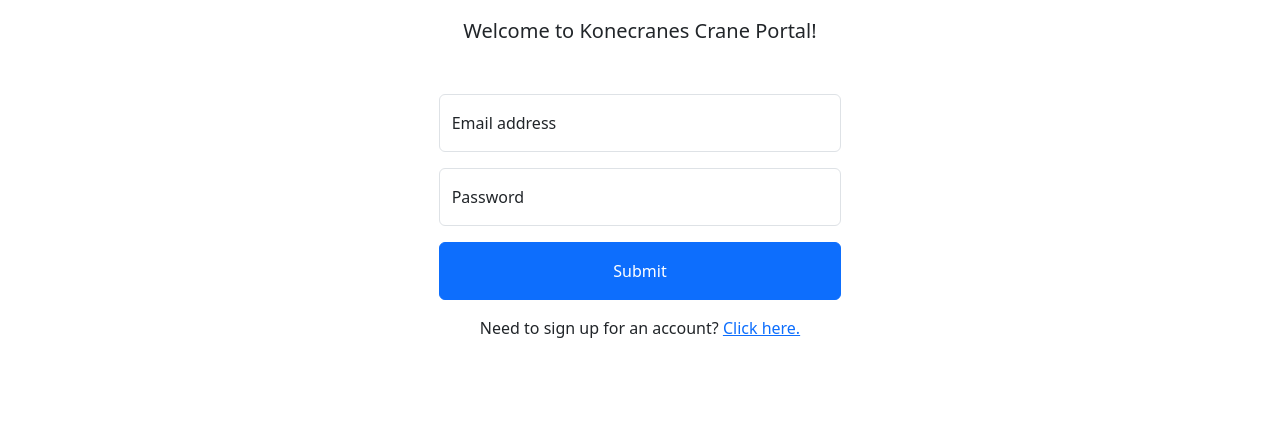
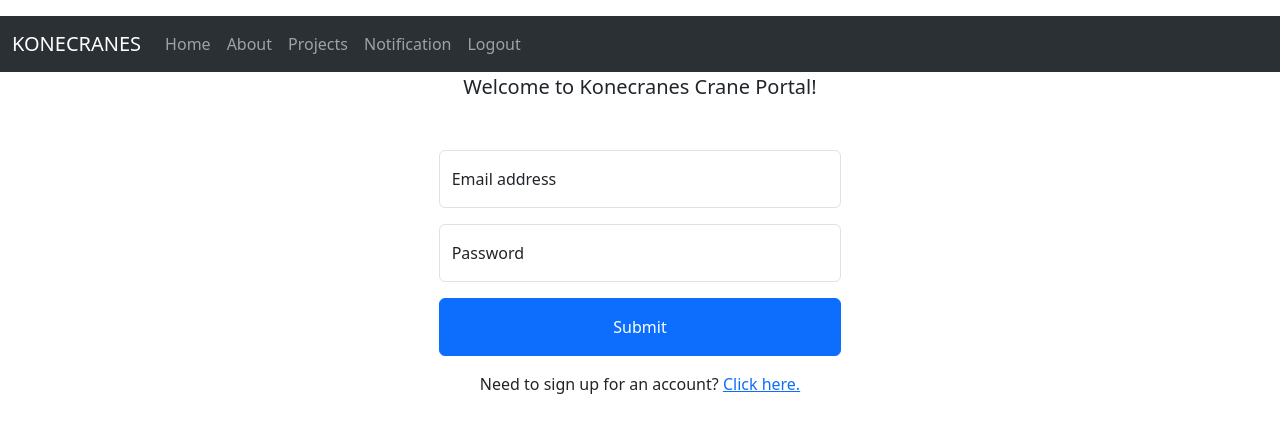
Before and after one commit to khanhhado1208/Login-Authentication-with-ReactJs-and-Firebase, a React (Create React App) app: page / in a window 1280 px wide. Shown: the top 432 px of the page. Built offline with nearby package versions, Linux system fonts and the light colour scheme.

Commit message:
navbar imported

```diff
--- a/src/components/Layout.jsx
+++ b/src/components/Layout.jsx
@@ -1,5 +1,6 @@
 import React from 'react';
 import { Outlet } from "react-router-dom";
+import NavBar from "../components/NavBar";
 
 /*
 * Outlet is a component to render nested child routes within parent route
@@ -16,10 +17,13 @@
     return(
         <div className = "container-fluid">
             <div className = "row justify-content-center mt-3">
+                <NavBar />
                 <div className = "col-md-4 text-center">
-                    <p className = "lead">Welcome to Konecranes Crane Portal!</p>
+                <p className = "lead">Welcome to Konecranes Crane Portal!</p>
                 </div>
+
                 <Outlet />
+
             </div>
         </div>
     )
--- /dev/null
+++ b/src/components/NavBar.css
@@ -0,0 +1,4 @@
+.full-width-navbar{
+    width: 100%;
+    margin: auto;
+}
--- /dev/null
+++ b/src/components/NavBar.jsx
@@ -0,0 +1,40 @@
+import React from 'react'
+import Container from 'react-bootstrap/Container';
+import Nav from 'react-bootstrap/Nav';
+import Navbar from 'react-bootstrap/Navbar';
+import "./NavBar.css";
+import { useNavigate } from "react-router-dom";
+import { auth } from "../firebase";
+import { signOut } from "firebase/auth";
+
+
+const NavBar = () => {
+    const navigate = useNavigate();
+    /*const user = auth.currentUser;*/
+
+    const logoutUser = async (e) => {
+        e.preventDefault();
+
+        await signOut(auth);
+        navigate("/");
+    }
+  return (
+    <>
+      <Navbar collapseOnSelect="lg"  className="bg-body-tertiary full-width-navbar" bg="dark" data-bs-theme="dark">
+        <Container fluid>
+          <Navbar.Brand href="#home">KONECRANES</Navbar.Brand>
+          <Nav className="me-auto">
+            <Nav.Link href="#home">Home</Nav.Link>
+            <Nav.Link href="#features">About</Nav.Link>
+            <Nav.Link href="#pricing">Projects</Nav.Link>
+            <Nav.Link href="#pricing">Notification</Nav.Link>
+            <Nav.Link href="#pricing" onClick = {(e) => logoutUser(e)}>Logout</Nav.Link>
+          </Nav>
+        </Container>
+      </Navbar>
+
+    </>
+  )
+}
+
+export default NavBar
```
